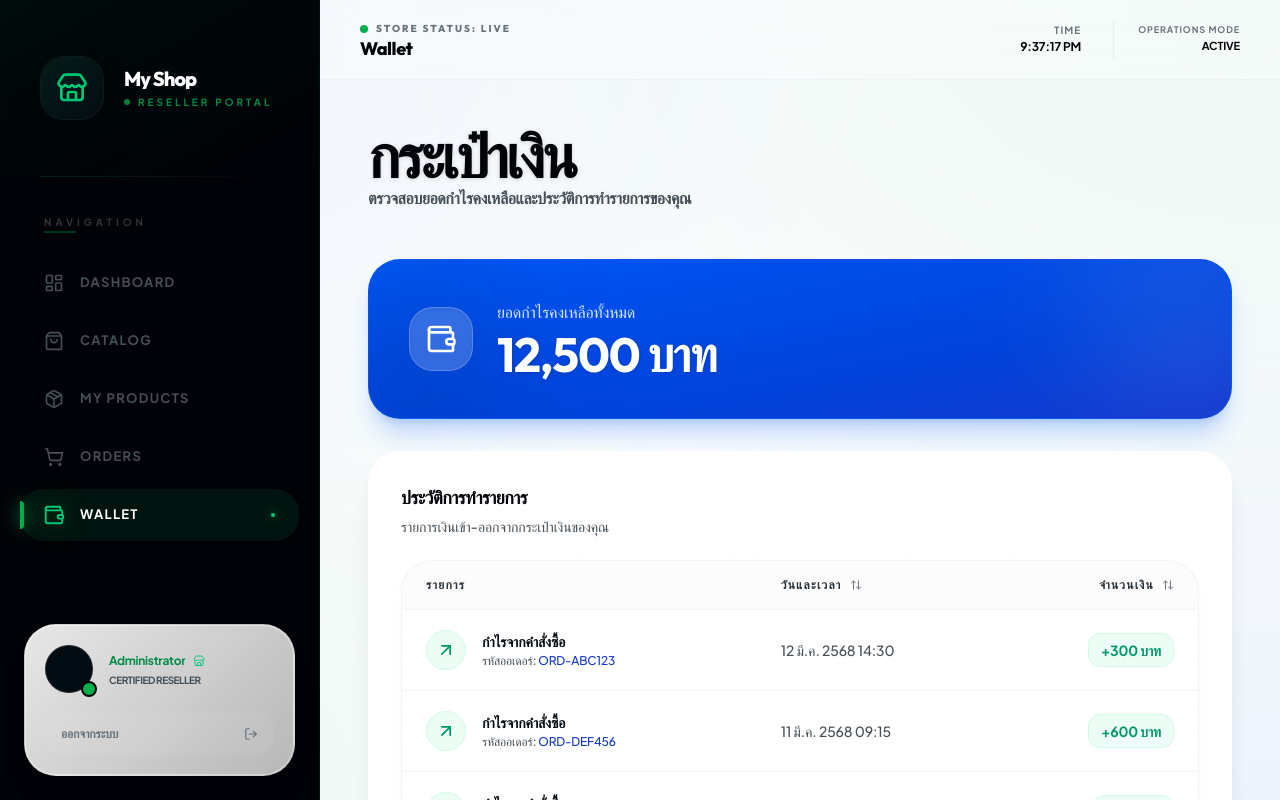
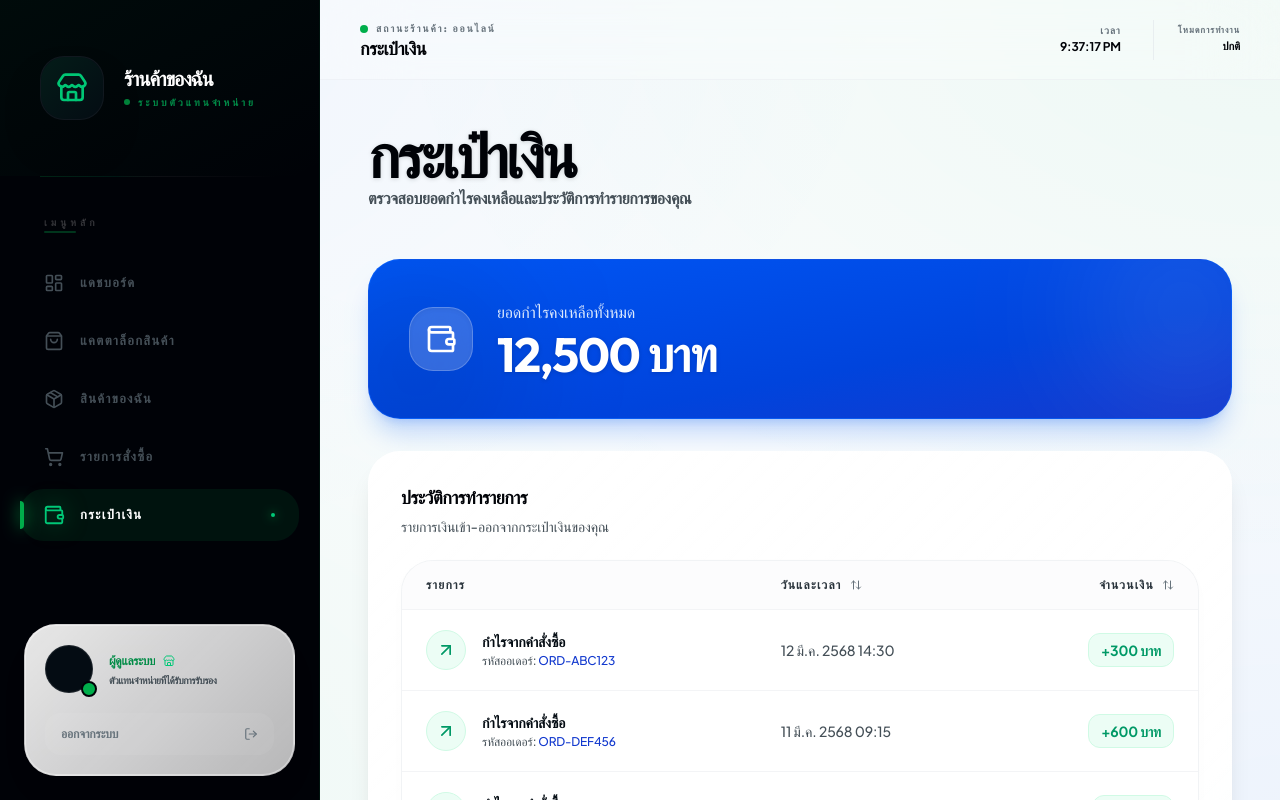
Before and after one commit to Audomsub/Bootcamp_TeamF, a React (Vite) app in the folder Fontend/my-bootcamp--/: page /reseller/wallet in a window 1280 px wide. Built offline with nearby package versions, Linux system fonts and the light colour scheme; no server answers.

Commit message:
feat: translate UI to Thai and enhance admin reseller management

```diff
--- a/Fontend/my-bootcamp--/src/components/layouts/ResellerLayout.tsx
+++ b/Fontend/my-bootcamp--/src/components/layouts/ResellerLayout.tsx
@@ -16,12 +16,20 @@ import {
 import { cn } from '@/lib/utils';
 
 const navItems = [
-  { to: '/reseller/dashboard', icon: LayoutDashboard, label: 'Dashboard' },
-  { to: '/reseller/catalog', icon: ShoppingBag, label: 'Catalog' },
-  { to: '/reseller/my-products', icon: Package, label: 'My Products' },
-  { to: '/reseller/orders', icon: ShoppingCart, label: 'Orders' },
-  { to: '/reseller/wallet', icon: Wallet, label: 'Wallet' },
+  { to: '/reseller/dashboard', icon: LayoutDashboard, label: 'แดชบอร์ด' },
+  { to: '/reseller/catalog', icon: ShoppingBag, label: 'แคตตาล็อกสินค้า' },
+  { to: '/reseller/my-products', icon: Package, label: 'สินค้าของฉัน' },
+  { to: '/reseller/orders', icon: ShoppingCart, label: 'รายการสั่งซื้อ' },
+  { to: '/reseller/wallet', icon: Wallet, label: 'กระเป๋าเงิน' },
 ];
+
+const pageTitles: Record<string, string> = {
+  'dashboard': 'แดชบอร์ด',
+  'catalog': 'แคตตาล็อกสินค้า',
+  'my-products': 'สินค้าของฉัน',
+  'orders': 'รายการสั่งซื้อ',
+  'wallet': 'กระเป๋าเงิน',
+};
 
 export default function ResellerLayout() {
   const [sidebarOpen, setSidebarOpen] = useState(false);
@@ -77,12 +85,12 @@ export default function ResellerLayout() {
             </div>
             <div className="flex flex-col min-w-0">
               <h1 className="font-display font-black text-xl tracking-tighter text-white truncate leading-none group-hover:text-accent-400 transition-colors">
-                {shop?.shop_name || 'My Shop'}
+                {shop?.shop_name || 'ร้านค้าของฉัน'}
               </h1>
               <div className="flex items-center gap-2 mt-2">
                 <div className="w-1.5 h-1.5 rounded-full bg-accent-500 animate-pulse"></div>
                 <p className="text-[10px] font-black tracking-[0.3em] text-accent-600 uppercase leading-none">
-                  Reseller Portal
+                  ระบบตัวแทนจำหน่าย
                 </p>
               </div>
             </div>
@@ -97,7 +105,7 @@ export default function ResellerLayout() {
         {/* Navigation - Emerald Elite Look */}
         <nav className="flex-1 px-5 space-y-1.5 overflow-y-auto custom-scrollbar pt-2">
           <div className="px-6 mb-6">
-            <p className="text-[10px] font-black text-white/20 uppercase tracking-[0.4em] leading-none mb-1">Navigation</p>
+            <p className="text-[10px] font-black text-white/20 uppercase tracking-[0.4em] leading-none mb-1">เมนูหลัก</p>
             <div className="h-0.5 w-8 bg-accent-500/30 rounded-full"></div>
           </div>
 
@@ -151,12 +159,12 @@ export default function ResellerLayout() {
               className="block group bg-gradient-to-br from-neutral-800 to-neutral-900 rounded-[2rem] p-6 border border-white/5 hover:border-accent-500/30 transition-all duration-500"
             >
               <div className="flex items-center justify-between mb-4">
-                <span className="text-[9px] font-black text-accent-500 uppercase tracking-widest">Live Preview</span>
+                <span className="text-[9px] font-black text-accent-500 uppercase tracking-widest">ดูตัวอย่างร้านค้า</span>
                 <div className="w-8 h-8 bg-white/5 rounded-xl flex items-center justify-center group-hover:bg-accent-500/20 transition-all">
                   <ChevronRight className="h-4 w-4 text-white" />
                 </div>
               </div>
-              <p className="text-white font-black text-sm tracking-tight leading-tight">Your Digital Store</p>
+              <p className="text-white font-black text-sm tracking-tight leading-tight">ร้านค้าออนไลน์ของคุณ</p>
               <p className="text-neutral-500 text-[10px] mt-1.5 font-bold truncate">/shop/{shop.shop_slug}</p>
             </a>
           </div>
@@ -179,10 +187,10 @@ export default function ResellerLayout() {
                 </div>
                 <div className="flex-1 min-w-0">
                   <div className="flex items-center gap-2">
-                    <p className="text-xs font-black text-accent-600 truncate tracking-tight">{user?.name || 'Administrator'}</p>
+                    <p className="text-xs font-black text-accent-600 truncate tracking-tight">{user?.name || 'ผู้ดูแลระบบ'}</p>
                     <Store className="h-3 w-3 text-accent-400 shrink-0" />
                   </div>
-                  <p className="text-[10px] text-neutral-500 truncate leading-none mt-1.5 font-black uppercase tracking-tighter">Certified Reseller</p>
+                  <p className="text-[10px] text-neutral-500 truncate leading-none mt-1.5 font-black uppercase tracking-tighter">ตัวแทนจำหน่ายที่ได้รับการรับรอง</p>
                 </div>
               </div>
 
@@ -212,10 +220,10 @@ export default function ResellerLayout() {
             <div className="hidden sm:flex flex-col">
               <div className="flex items-center gap-2">
                 <div className="w-2 h-2 rounded-full bg-accent-500 animate-pulse"></div>
-                <h2 className="text-[10px] font-black text-neutral-400 uppercase tracking-[0.2em]">Store Status: Live</h2>
+                <h2 className="text-[10px] font-black text-neutral-400 uppercase tracking-[0.2em]">สถานะร้านค้า: ออนไลน์</h2>
               </div>
               <h1 className="text-lg font-black text-neutral-900 tracking-tight mt-1 capitalize leading-none">
-                {location.pathname.split('/').pop()?.replace(/-/g, ' ')}
+                {pageTitles[location.pathname.split('/').pop() || ''] || location.pathname.split('/').pop()?.replace(/-/g, ' ')}
               </h1>
             </div>
           </div>
@@ -228,17 +236,17 @@ export default function ResellerLayout() {
                 rel="noopener noreferrer"
                 className="hidden md:inline-flex items-center gap-3 text-[10px] font-black uppercase tracking-[0.2em] text-accent-600 bg-accent-50 border border-accent-100 px-6 py-3 rounded-2xl hover:bg-accent-100 transition-all duration-300 shadow-sm active:scale-95"
               >
-                Launch Store
+                เปิดหน้าเว็บไซต์
               </a>
             )}
             <div className="hidden md:flex flex-col items-end mr-2">
-              <span className="text-[10px] font-black text-neutral-400 uppercase tracking-widest leading-none">Time</span>
+              <span className="text-[10px] font-black text-neutral-400 uppercase tracking-widest leading-none">เวลา</span>
               <span className="text-xs font-bold text-neutral-900 mt-1">{time.toLocaleTimeString()}</span>
             </div>
             <div className="h-10 w-px bg-neutral-200/50 hidden sm:block"></div>
             <div className="flex flex-col items-end ">
-              <span className="text-[9px] font-black text-neutral-400 uppercase tracking-widest leading-none">Operations Mode</span>
-              <span className="text-[11px] font-bold text-neutral-900 mt-1 uppercase">Active</span>
+              <span className="text-[9px] font-black text-neutral-400 uppercase tracking-widest leading-none">โหมดการทำงาน</span>
+              <span className="text-[11px] font-bold text-neutral-900 mt-1 uppercase">ปกติ</span>
             </div>
           </div>
         </header>
--- a/Fontend/my-bootcamp--/src/components/layouts/ShopLayout.tsx
+++ b/Fontend/my-bootcamp--/src/components/layouts/ShopLayout.tsx
@@ -2,7 +2,7 @@ import React, { useState } from 'react';
 import { Outlet, Link, useParams } from 'react-router-dom';
 import { Store, ShoppingBag, Truck, ShoppingCart } from 'lucide-react';
 import { useCart } from '../../contexts/CartContext';
-import CartDrawer from '../shop/CartDrawer';
+import CartDrawer from '../../pages/shop/CartDrawer';
 
 export default function ShopLayout() {
   const { slug } = useParams();
--- a/Fontend/my-bootcamp--/src/components/shop/CartDrawer.tsx
+++ b/Fontend/my-bootcamp--/src/pages/shop/CartDrawer.tsx
@@ -32,11 +32,11 @@ export default function CartDrawer({ isOpen, onClose }: CartDrawerProps) {
             {/* Header */}
             <div className="relative p-8 border-b border-neutral-100 flex items-center justify-between">
               <div>
-                <h2 className="text-xl font-bold text-neutral-900 tracking-tight">Shopping Cart</h2>
+                <h2 className="text-xl font-bold text-neutral-900 tracking-tight">รถเข็นสั่งซื้อสินค้า</h2>
                 <div className="flex items-center gap-2 mt-1">
                   <div className="w-1.5 h-1.5 rounded-full bg-primary-500"></div>
                   <span className="text-[10px] font-black uppercase tracking-widest text-neutral-400">
-                    {totalItems} {totalItems === 1 ? 'Item' : 'Items'} Ready to Journey
+                    มีสินค้าทั้งหมด {totalItems} รายการในรถเข็น
                   </span>
                 </div>
               </div>
@@ -56,14 +56,14 @@ export default function CartDrawer({ isOpen, onClose }: CartDrawerProps) {
                     <ShoppingBag className="h-10 w-10 text-neutral-200" />
                   </div>
                   <div>
-                    <h3 className="text-lg font-bold text-neutral-900">Your journey is quiet</h3>
-                    <p className="text-sm text-neutral-400 mt-2 font-medium">Add some premium units to your selection.</p>
+                    <h3 className="text-lg font-bold text-neutral-900">ยังไม่มีรายการสินค้าในรถเข็น</h3>
+                    <p className="text-sm text-neutral-400 mt-2 font-medium">เลือกสรรสินค้าคุณภาพเพื่อเริ่มรายการสั่งซื้อของคุณ</p>
                   </div>
                   <button
                     onClick={onClose}
                     className="btn-primary !px-8"
                   >
-                    Start Exploring
+                    เลือกชมสินค้า
                   </button>
                 </div>
               ) : (
@@ -127,10 +127,10 @@ export default function CartDrawer({ isOpen, onClose }: CartDrawerProps) {
               <div className="p-8 bg-neutral-50/50 border-t border-neutral-100 space-y-6">
                 <div className="space-y-3">
                   <div className="flex justify-between items-center">
-                    <span className="text-xs font-black text-neutral-400 uppercase tracking-widest">Subtotal Payload</span>
+                    <span className="text-xs font-black text-neutral-400 uppercase tracking-widest">ยอดรวมคำสั่งซื้อ</span>
                     <span className="text-lg font-bold text-neutral-900">{formatCurrency(totalAmount)}</span>
                   </div>
-                  <p className="text-[10px] text-neutral-400 font-medium">Shipping and taxes calculated at transit phase.</p>
+                  <p className="text-[10px] text-neutral-400 font-medium">ค่าจัดส่งและภาษีจะถูกคำนวณในขั้นตอนการชำระเงิน</p>
                 </div>
 
                 <Link
@@ -140,7 +140,7 @@ export default function CartDrawer({ isOpen, onClose }: CartDrawerProps) {
                 >
                   <div className="absolute -inset-1 bg-gradient-to-r from-primary-600 to-accent-600 rounded-2xl blur opacity-25 group-hover:opacity-50 transition duration-500"></div>
                   <div className="relative w-full py-5 bg-neutral-900 text-white rounded-2xl font-black uppercase tracking-[0.2em] text-[11px] flex items-center justify-center gap-3 transition-all duration-300 group-hover:bg-black group-hover:scale-[1.02] active:scale-[0.98]">
-                    Checkout Now
+                    ดำเนินการสั่งซื้อสินค้า
                     <ArrowRight className="h-4 w-4" />
                   </div>
                 </Link>
```
Also changed, not shown: Fontend/my-bootcamp--/src/pages/admin/AdminResellers.tsx (+8 -4 lines).
